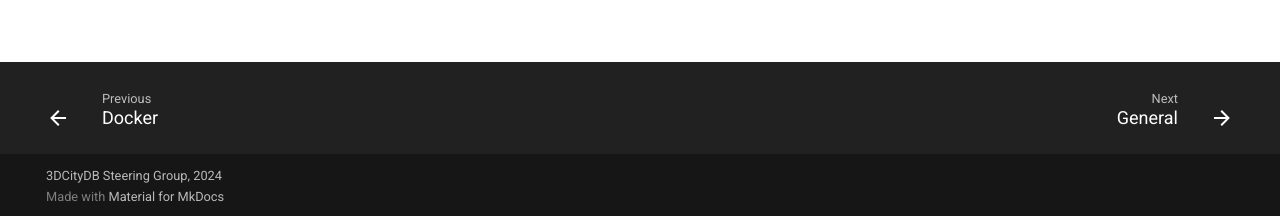
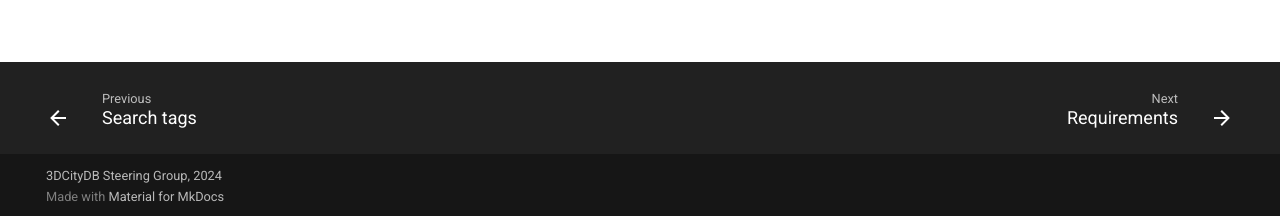
Before and after one commit to BWibo/3dcitydb-mkdocs, an MkDocs documentation site: the page built from docs/first-steps/index.md, in a window 1280 px wide. Shown: the part 681-897 px from the top of the page. Built offline with MkDocs 1.6.1 and Material for MkDocs 9.7.7, drawn with Linux system fonts in a browser that asks for light colours; comment, search, counter and statistics services are not loaded.

Commit message:
Update page nesting

```diff
--- a/mkdocs.yml
+++ b/mkdocs.yml
@@ -40,25 +40,26 @@
       name: Switch to light mode
   features:
     # Navigation
+    - navigation.expand
+    - navigation.footer
+    - navigation.indexes
     - navigation.instant
     - navigation.instant.prefetch
     - navigation.instant.progress
-    # - navigation.instant.preview
-    - navigation.footer
-    - navigation.indexes
-    - navigation.tracking
-    - navigation.tabs
-    - navigation.sections
     - navigation.path
     - navigation.prune
-    - navigation.expand
+    - navigation.tabs
     - navigation.top
+    - navigation.tracking
+    - toc.follow
+    # - navigation.instant.preview
+    # - navigation.sections
     # Code
     - content.code.select
     - content.code.copy
     - content.code.annotate
     - content.tooltips
-    - toc.follow
+    # Search
     - search.suggest
     - search.highlight
     - search.share
```
Also changed, not shown: docs/first-steps/.pages.
